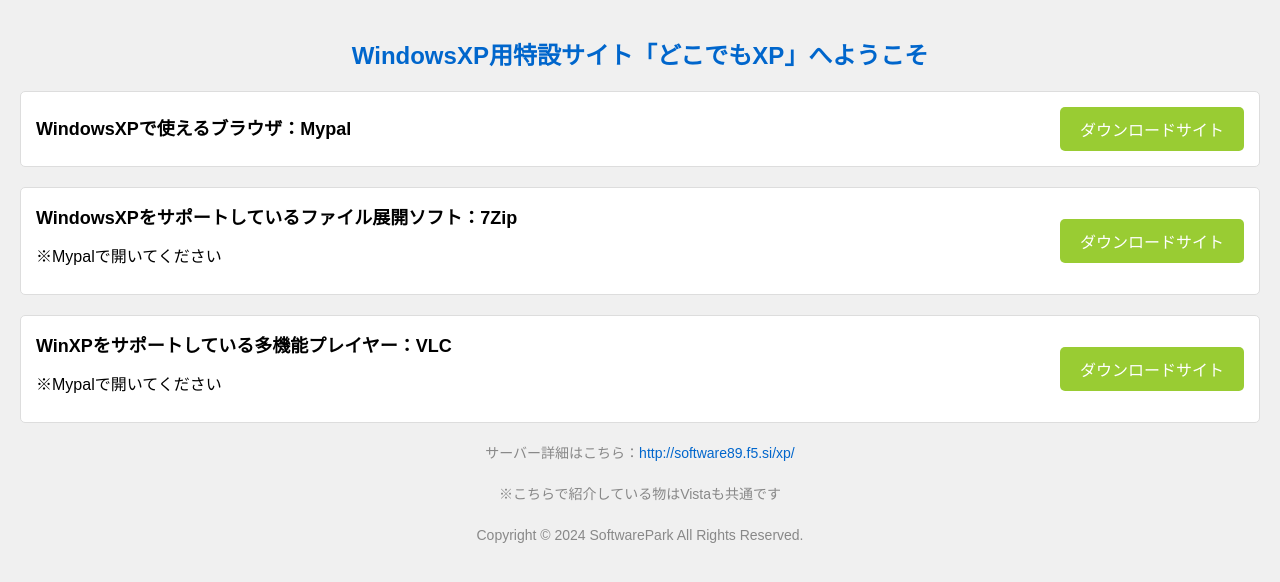
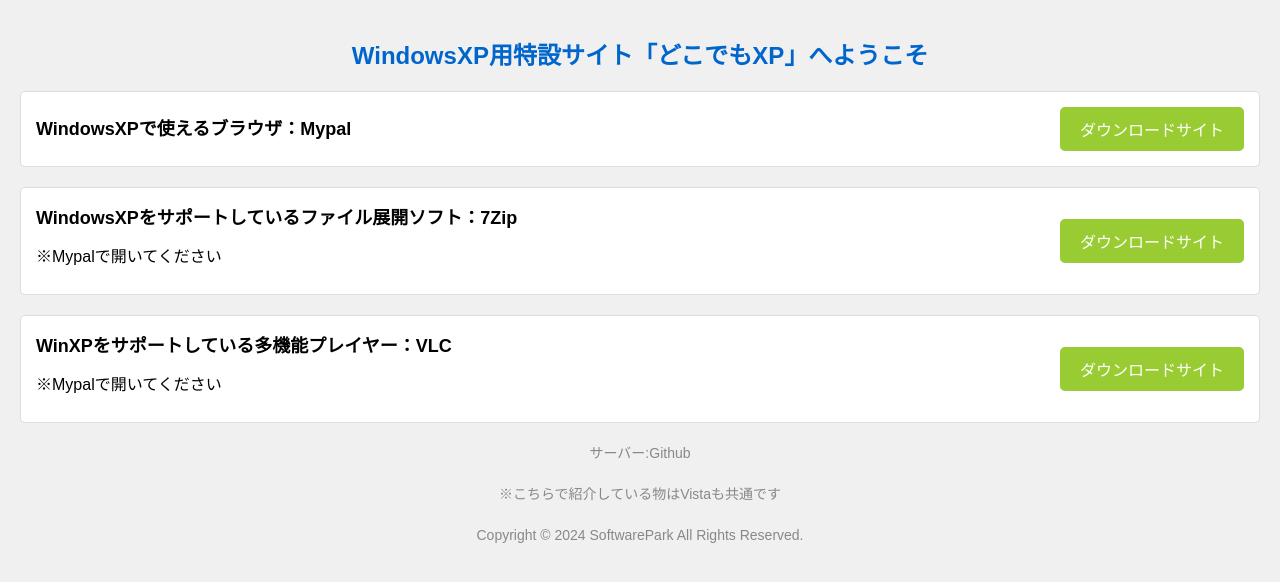
Before and after one commit to winr0r/softwarepark.github.io, a plain HTML site: page classic/xp/index.html in a window 1280 px wide. Drawn offline with Linux system fonts and the light colour scheme.

Commit message:
Update index.html

```diff
--- a/classic/xp/index.html
+++ b/classic/xp/index.html
@@ -91,7 +91,7 @@
         <a class="button" href="https://forest.watch.impress.co.jp/library/software/vlcmedia_ply/">ダウンロードサイト</a>
     </div>
 
-    <p class="footer">サーバー詳細はこちら：<a href="http://software89.f5.si/server">http://software89.f5.si/xp/</a></p>
+    <p class="footer">サーバー:Github</a></p>
     <p class="footer">※こちらで紹介している物はVistaも共通です</p>
     <p class="footer">Copyright © 2024 SoftwarePark All Rights Reserved.</p>
 </body>
```
